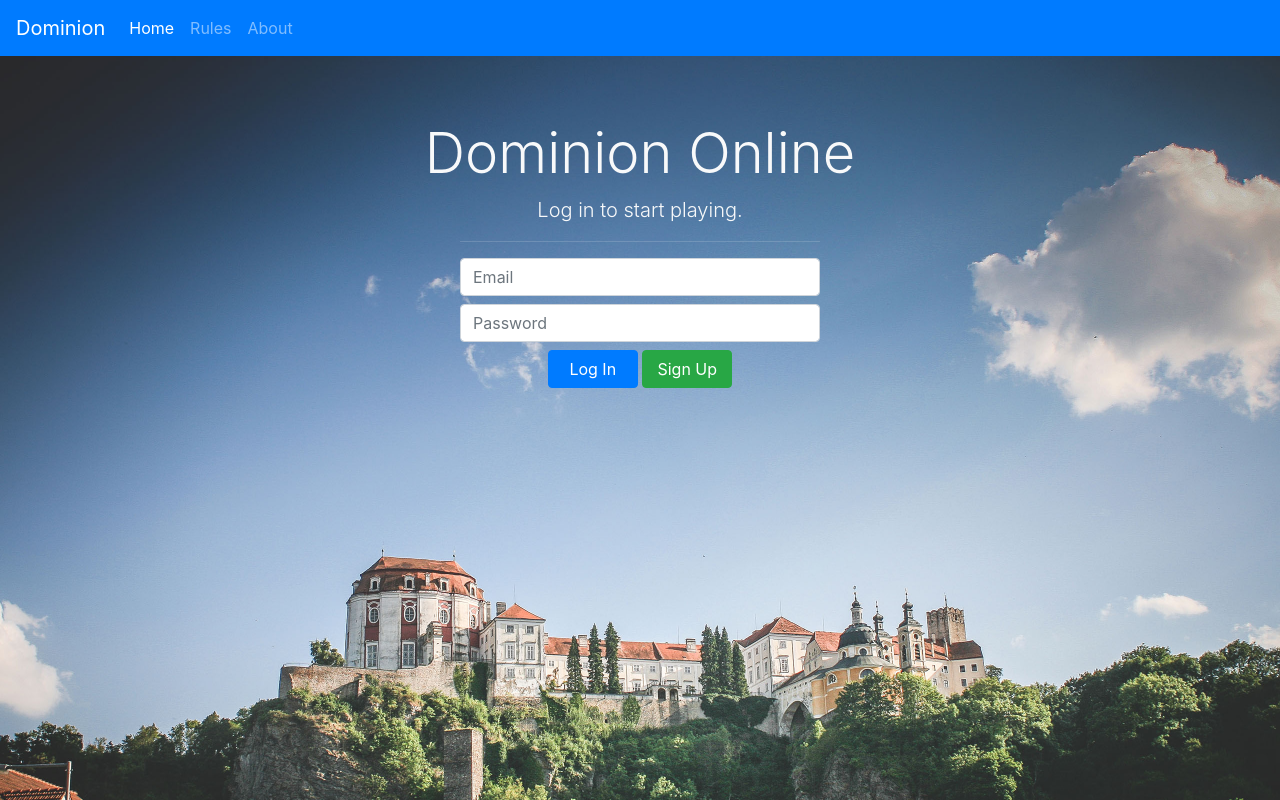
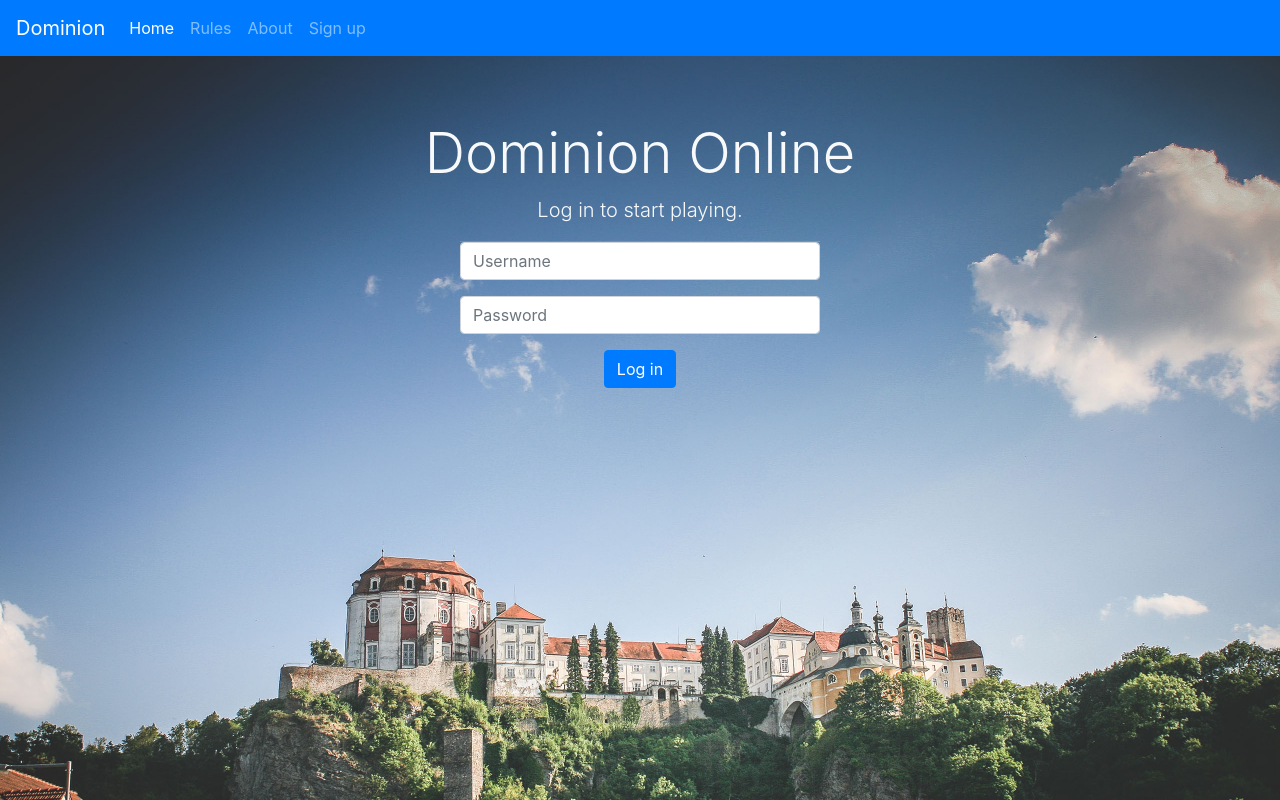
Before and after one commit to CMSC495-G4/dominion, a Django app: page / in a window 1280 px wide. Run offline with Django 3.2, Linux system fonts and the light colour scheme; some libraries are stand-ins or nearby versions.

Commit message:
implement forms

```diff
--- /dev/null
+++ b/src/core/forms.py
@@ -0,0 +1,45 @@
+from django import forms
+from django.contrib.auth.forms import AuthenticationForm, UserCreationForm
+from django.contrib.auth.models import User
+
+def custom_attrs(field):
+  return {
+    'class': 'form-control',
+    'data-html': 'true',
+    'data-placement': 'top',
+    'data-toggle': 'tooltip',
+    'title': field.help_text,
+    'placeholder': field.label,
+  }
+
+class LoginForm(AuthenticationForm):
+
+    class Meta:
+        model = User
+        fields = ('username', 'password')
+
+    def __init__(self, *args, **kwargs):
+        super().__init__(*args, **kwargs)
+
+        for key in self.Meta.fields:
+            field = self.fields[key]
+            field.widget.attrs = custom_attrs(field)
+
+class SignupForm(UserCreationForm):
+
+    email = forms.EmailField(
+      max_length=254,
+      help_text='Required. Please enter a valid email address.',
+      label='Email'
+    )
+
+    class Meta:
+        model = User
+        fields = ('username', 'email', 'password1', 'password2')
+
+    def __init__(self, *args, **kwargs):
+        super().__init__(*args, **kwargs)
+
+        for key in self.Meta.fields:
+            field = self.fields[key]
+            field.widget.attrs = custom_attrs(field)
--- /dev/null
+++ b/src/core/static/core/css/bootstrap-theme.css
@@ -0,0 +1,16 @@
+/**
+  * Bootstrap Theme Overrides
+  */
+
+
+/* Ensure lists are displayed properly in tooltips */
+.tooltip ol,
+.tooltip ul {
+  margin-bottom: 0;
+  padding-left: 20px;
+}
+
+.tooltip ol li,
+.tooltip ul li {
+  padding-left: 0;
+}
--- a/src/core/static/core/js/app.js
+++ b/src/core/static/core/js/app.js
@@ -0,0 +1,7 @@
+$(function () {
+  $('[data-toggle="tooltip"]').tooltip({
+    container: 'body',
+    html: true,
+    template: '<div class="tooltip" role="tooltip"><div class="arrow"></div><div class="tooltip-inner text-left"></div></div>'
+  })
+})
--- a/src/core/templates/core/base.html
+++ b/src/core/templates/core/base.html
@@ -5,6 +5,7 @@
   <head>
     <title>Dominion</title>
     <link rel="stylesheet" href="https://cdnjs.cloudflare.com/ajax/libs/twitter-bootstrap/4.1.0/css/bootstrap.min.css" />
+    <link rel="stylesheet" href="{% static 'core/css/bootstrap-theme.css' %}" />
     <link rel="stylesheet" href="{% static 'core/css/style.css' %}" />
     <link rel="icon" type="image/x-icon" href="{% static 'core/images/favicon.ico' %}">
   </head>
--- a/src/core/templates/core/index.html
+++ b/src/core/templates/core/index.html
@@ -19,22 +19,50 @@
         <li class="nav-item">
           <a class="nav-link" href="/about">About</a>
         </li>
+        {% if user.is_authenticated %}
+        <li class="nav-item">
+          <a class="nav-link" href="/logout">Log out</a>
+        </li>
+        {% else %}
+        <li class="nav-item">
+          <a class="nav-link" href="/signup">Sign up</a>
+        </li>
+        {% endif %}
+
       </ul>
     </div>
   </nav>
 {% endblock %}
 
 {% block content %}
+
+{% if user.is_authenticated %}
+  Welcome, {{ user }}
+{% else %}
   <div class="jumbotron jumbotron-fluid main-bg m-0">
     <div class="container text-center text-light">
       <h1 class="display-4">Dominion Online</h1>
       <p class="lead">Log in to start playing.</p>
-    <form class="pt-3 login-form">
-      <input class="form-control mb-2" type="email" name="email" placeholder="Email">
-      <input class="form-control mb-2" type="password" name="password" placeholder="Password">
-      <button class="btn btn-primary mb-2" style="width: 90px">Log In</button>
-      <button class="btn btn-success mb-2" style="width: 90px">Sign Up</button>
+      <form method="post" class="login-form mt-3">
+        {% csrf_token %}
+        {% for field in form %}
+          <p>
+            <label for="{{ field.id_for_label }}" class="sr-only">
+              {{ field.label }}
+            </label>
+
+            {{ field }}
+
+            {% for error in field.errors %}
+              <p class="text-danger">{{ error }}</p>
+            {% endfor %}
+          </p>
+        {% endfor %}
+        <button class="btn btn-primary" type="submit">
+          Log in
+        </button>
       </form>
     </div>
   </div>
+{% endif %}
 {% endblock %}
--- a/src/core/urls.py
+++ b/src/core/urls.py
@@ -1,5 +1,6 @@
-from django.urls import path
+from django.urls import path, include
 from . import views
+
 
 urlpatterns = [
     path('', views.index, name='index'),
@@ -9,4 +10,5 @@ urlpatterns = [
     path('profile/', views.profile, name='profile'),
     path('history/', views.history, name='history'),
     path('play/', views.play, name='play'),
+    path('logout/', views.logout),
 ]
--- a/src/core/views.py
+++ b/src/core/views.py
@@ -1,29 +1,36 @@
-from django.contrib.auth import authenticate, login
-from django.contrib.auth.forms import UserCreationForm
+from django.contrib.auth import authenticate, login, logout as auth_logout
+from django.contrib.auth.forms import AuthenticationForm, UserCreationForm
 from django.http import HttpResponse
 from django.shortcuts import redirect, render
+from .forms import LoginForm, SignupForm
 
 def index(request):
-    return render(request, 'core/index.html')
+    if request.method == 'POST':
+        form = LoginForm(request.POST)
+        login(request, form.get_user())
+        return redirect('index')
+    else:
+        return render(request, 'core/index.html', {'form': LoginForm()})
 
 def about(request):
     return render(request, 'core/about.html')
+
+def reset_password(request):
+    return render(request, 'core/reset-password.html')
 
 def rules(request):
     return render(request, 'core/rules.html')
 
 def signup(request):
     if request.method == 'POST':
-        form = UserCreationForm(request.POST)
+        form = SignupForm(request.POST)
         if form.is_valid():
-            form.save()
-            username = form.cleaned_data.get('username')
-            password = form.cleaned_data.get('raw_password')
-            user = authenticate(username=username, password=password)
+            user = form.save()
             login(request, user)
             return redirect('index')
     else:
-        form = UserCreationForm()
+        form = SignupForm()
+
     return render(request, 'core/signup.html', {'form': form})
 
 def history(request):
@@ -34,3 +41,7 @@ def profile(request):
 
 def play(request):
     return HttpResponse('Play placeholder')
+
+def logout(request):
+    auth_logout(request)
+    return redirect('index')
```
Also changed, not shown: src/core/templates/core/signup.html (+14 -10 lines), src/core/static/core/css/style.css (line endings or trailing spaces), src/db.sqlite3. Lines whose indentation alone changed are shown as unchanged.
